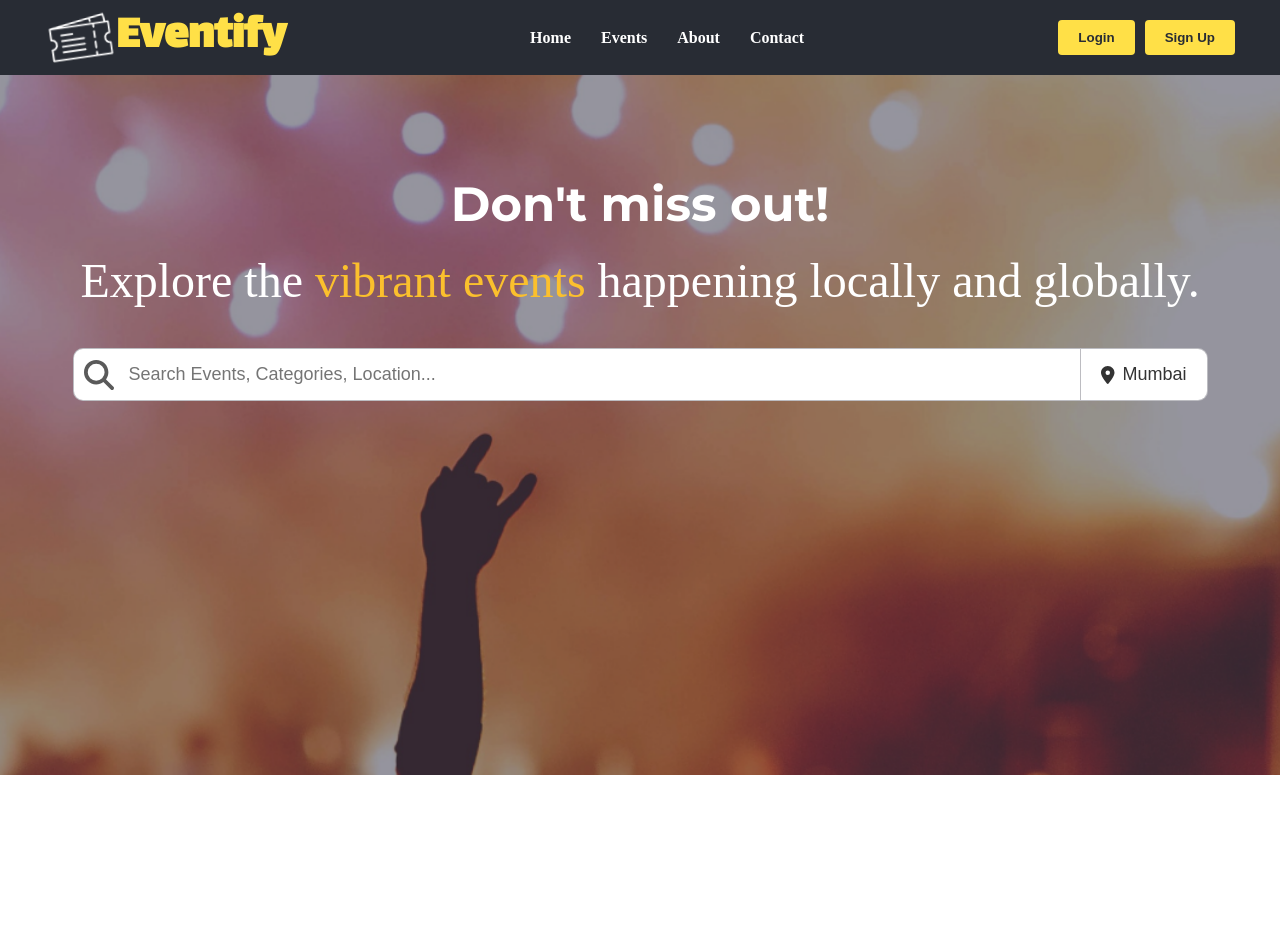
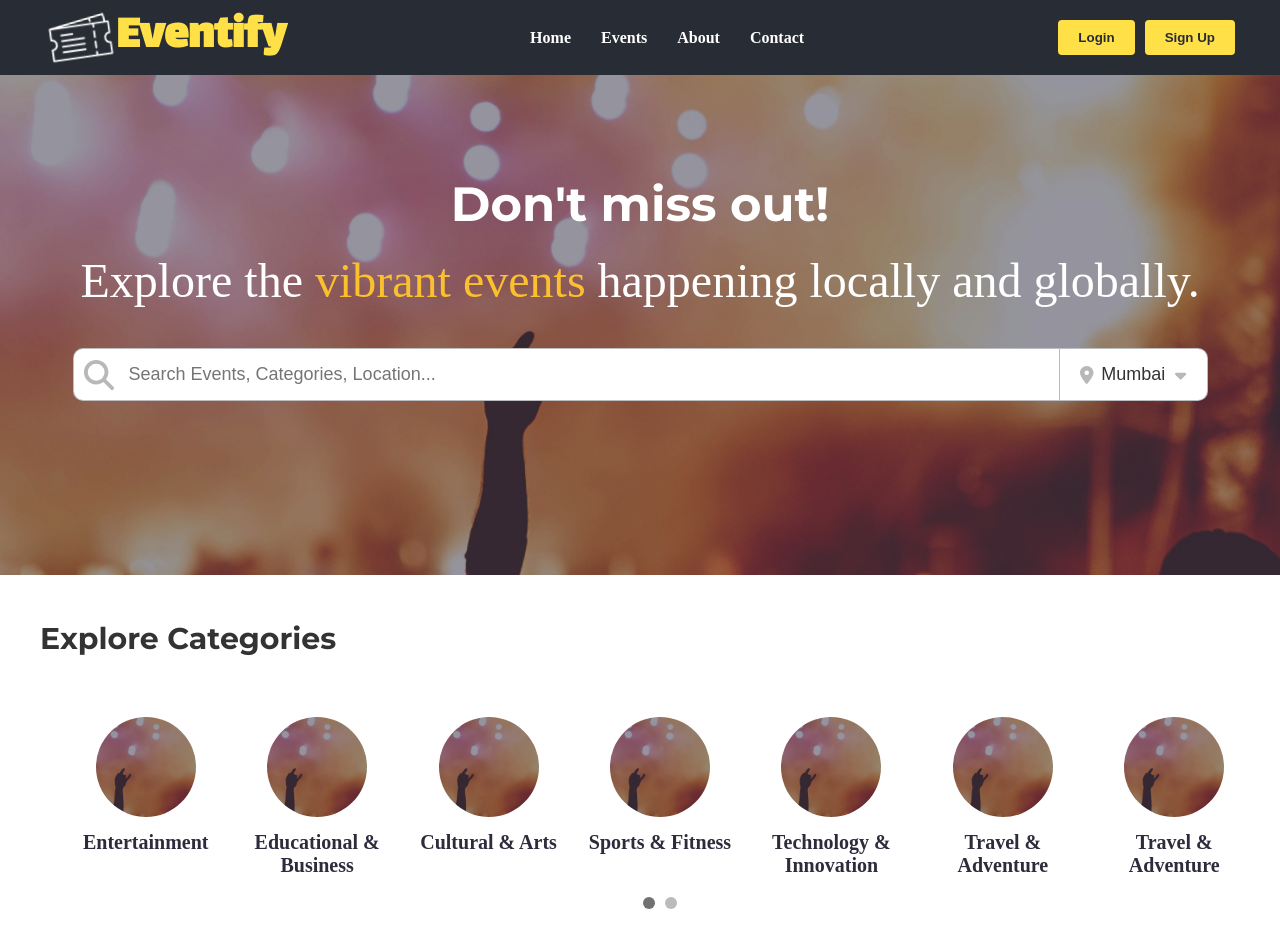
Before and after one commit to ali-mansour21/ActiveVibe, a React (Vite) app in the folder frontend/: page / in a window 1280 px wide. Shown: the top 948 px of the page. Before the commit the page ends 800 px from the top, so only its background shows below. Built offline with nearby package versions, Linux system fonts and the light colour scheme.

Commit message:
Create the categories section

```diff
--- /dev/null
+++ b/frontend/src/pages/components/Carousel.jsx
@@ -0,0 +1,51 @@
+import { useEffect, useState } from "react";
+import "../styles/carousel.css";
+// eslint-disable-next-line react/prop-types
+const Carousel = ({ items, itemsPerSlide = 7 }) => {
+  const [currentIndex, setCurrentIndex] = useState(0);
+
+  const numberOfSlides = Math.ceil(items?.length / itemsPerSlide);
+
+
+  const handleDotClick = (index) => {
+    setCurrentIndex(index);
+  };
+
+  return (
+    <div className="carousel-container">
+      <div className="carousel">
+        <div
+          className="carousel-track"
+          style={{ transform: `translateX(-${currentIndex * 100}%)` }}
+        >
+          {Array.from({ length: numberOfSlides }).map((_, slideIndex) => (
+            <div key={slideIndex} className="carousel-slide">
+              {items
+                ?.slice(
+                  slideIndex * itemsPerSlide,
+                  (slideIndex + 1) * itemsPerSlide
+                )
+                .map((item, index) => (
+                  <div key={index} className="carousel-item">
+                    <img src={item.imageUrl} alt={item.name} />
+                    <p>{item.name}</p>
+                  </div>
+                ))}
+            </div>
+          ))}
+        </div>
+      </div>
+      <div className="carousel-dots">
+        {Array.from({ length: numberOfSlides }).map((_, index) => (
+          <span
+            key={index}
+            className={`dot ${currentIndex === index ? "active" : ""}`}
+            onClick={() => handleDotClick(index)}
+          ></span>
+        ))}
+      </div>
+    </div>
+  );
+};
+
+export default Carousel;
--- /dev/null
+++ b/frontend/src/pages/components/Categories.jsx
@@ -0,0 +1,32 @@
+import React, { useEffect, useState } from "react";
+import logo from "../../assets/landing/Hero.png";
+import "../styles/categories.css";
+import Carousel from "./Carousel";
+const categories = [
+  { name: "Entertainment", imageUrl: logo },
+  { name: "Educational & Business", imageUrl: logo },
+  { name: "Cultural & Arts", imageUrl: logo },
+  { name: "Sports & Fitness", imageUrl: logo },
+  {
+    name: "Technology & Innovation",
+    imageUrl: logo,
+  },
+  { name: "Travel & Adventure", imageUrl: logo },
+  { name: "Travel & Adventure", imageUrl: logo },
+  { name: "Travel & Adventure", imageUrl: logo },
+  { name: "Travel & Adventure", imageUrl: logo },
+  { name: "Travel & Adventure", imageUrl: logo },
+  { name: "Travel & Adventure", imageUrl: logo },
+  { name: "Travel & Adventure", imageUrl: logo },
+  { name: "Travel & Adventure", imageUrl: logo },
+];
+const Categories = () => {
+  return (
+    <div className="categories-container">
+      <h2>Explore Categories</h2>
+      <Carousel items={categories} itemsPerSlide={7} />
+    </div>
+  );
+};
+
+export default Categories;
--- a/frontend/src/pages/components/Home.jsx
+++ b/frontend/src/pages/components/Home.jsx
@@ -1,4 +1,5 @@
 import Header from "../../components/Header";
+import Categories from "./Categories";
 import LandingPage from "./LandingPage ";
 
 const Home = () => {
@@ -7,6 +8,7 @@ const Home = () => {
     <>
       <Header isAuthenticated={isAuthenticated} />
       <LandingPage />
+      <Categories />
     </>
   );
 };
--- a/frontend/src/pages/components/LandingPage .jsx
+++ b/frontend/src/pages/components/LandingPage .jsx
@@ -1,6 +1,7 @@
 import "../styles/landing.css";
 import { FontAwesomeIcon } from "@fortawesome/react-fontawesome";
 import {
+  faCaretDown,
   faLocationDot,
   faMagnifyingGlass,
 } from "@fortawesome/free-solid-svg-icons";
@@ -23,7 +24,7 @@ const LandingPage = () => {
         </div>
         <button className="location-button">
           <FontAwesomeIcon icon={faLocationDot} className="location-icon" />{" "}
-          Mumbai
+          Mumbai <FontAwesomeIcon icon={faCaretDown} className="list-icon" />
         </button>
       </div>
     </div>
--- /dev/null
+++ b/frontend/src/pages/styles/carousel.css
@@ -0,0 +1,68 @@
+/* src/components/DynamicCarousel.css */
+.carousel-container {
+  width: 100%;
+  max-width: 1200px;
+  margin: 0 auto;
+  padding: 40px 20px;
+  text-align: center;
+}
+
+.carousel {
+  overflow: hidden;
+  position: relative;
+}
+
+.carousel-track {
+  display: flex;
+  transition: transform 0.5s ease-in-out;
+}
+
+.carousel-slide {
+  display: flex;
+  flex-wrap: nowrap;
+  min-width: 100%;
+}
+
+.carousel-item {
+  flex: 1 0 calc(100% / 7); /* Adjust for 6 or 7 items per slide */
+  max-width: calc(100% / 7);
+  padding: 0 10px;
+  box-sizing: border-box;
+  text-align: center;
+}
+
+.carousel-item img {
+  width: 100px;
+  height: 100px;
+  border-radius: 50%;
+  object-fit: cover;
+  margin-bottom: 10px;
+}
+
+.carousel-item p {
+  font-size: 20px;
+  color: #2d2c3c;
+  font-weight: 900;
+  margin: 0;
+}
+
+.carousel-dots {
+  display: flex;
+  justify-content: center;
+  margin-top: 20px;
+}
+
+.dot {
+  height: 12px;
+  width: 12px;
+  margin: 0 5px;
+  background-color: #bbb;
+  border-radius: 50%;
+  display: inline-block;
+  cursor: pointer;
+  transition: background-color 0.3s ease;
+}
+
+.dot.active {
+  background-color: #717171;
+}
--- /dev/null
+++ b/frontend/src/pages/styles/categories.css
@@ -0,0 +1,17 @@
+@import url("https://fonts.googleapis.com/css2?family=Lalezar&family=Montserrat:ital,wght@0,100..900;1,100..900&display=swap");
+
+.categories-container {
+  padding: 20px 20px;
+  text-align: center;
+  max-width: 1200px;
+  margin: 0 auto;
+}
+
+.categories-container h2 {
+  font-size: 30px;
+  font-weight: bold;
+  font-family: "Montserrat", sans-serif;
+  margin-bottom: 20px;
+  text-align: left;
+  color: #333;
+}
--- a/frontend/src/pages/styles/landing.css
+++ b/frontend/src/pages/styles/landing.css
@@ -7,7 +7,7 @@
 .banner {
   background-image: url("../../assets/landing/Hero.png");
   background-size: cover;
-  height: 500px;
+  height: 300px;
   background-position: center;
   padding: 100px 20px;
   text-align: center;
@@ -51,7 +51,7 @@
 }
 
 .search-icon {
-  color: #5a5a5a;
+  color: #b8b8b8;
   width: 30px;
   height: 30px;
   padding-left: 10px;
@@ -80,5 +80,10 @@
 }
 
 .location-icon {
+  color: #b8b8b8;
   margin-right: 8px;
 }
+.list-icon {
+  color: #b8b8b8;
+  margin-left: 10px;
+}
```
